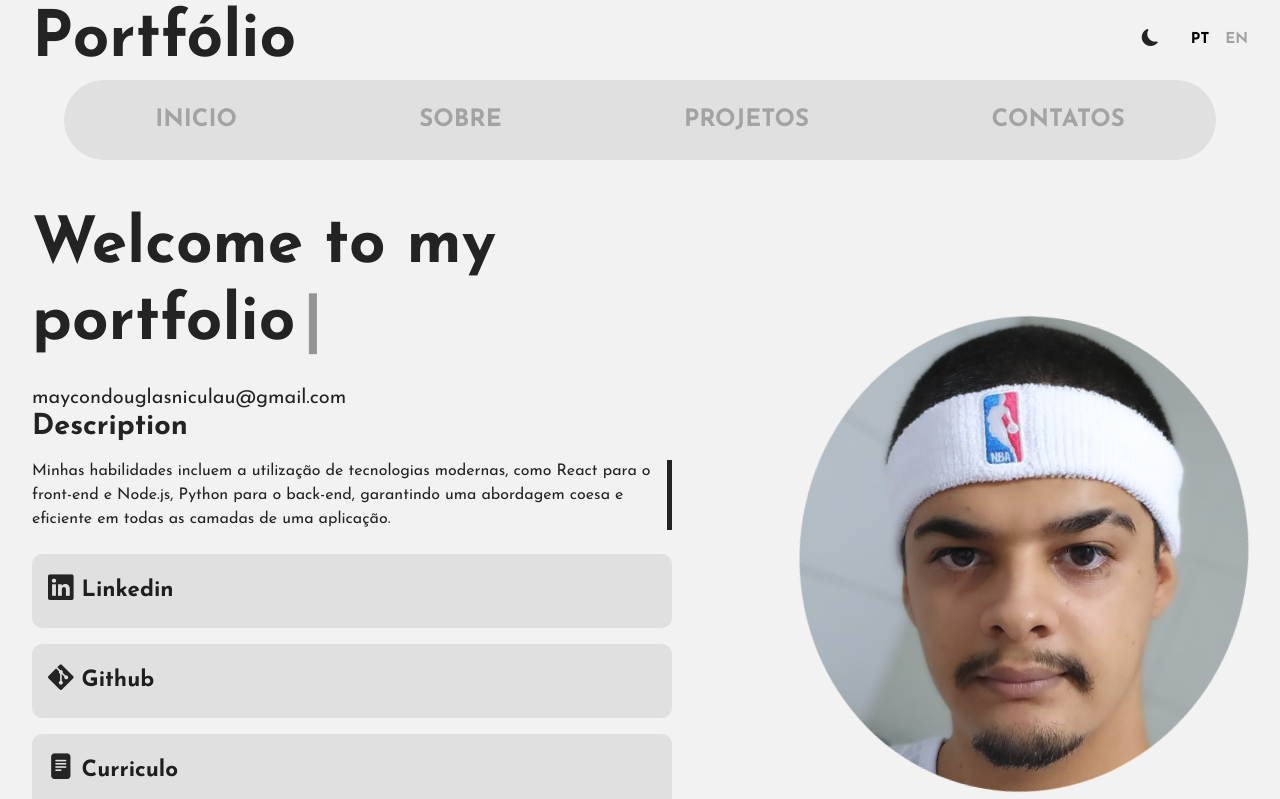
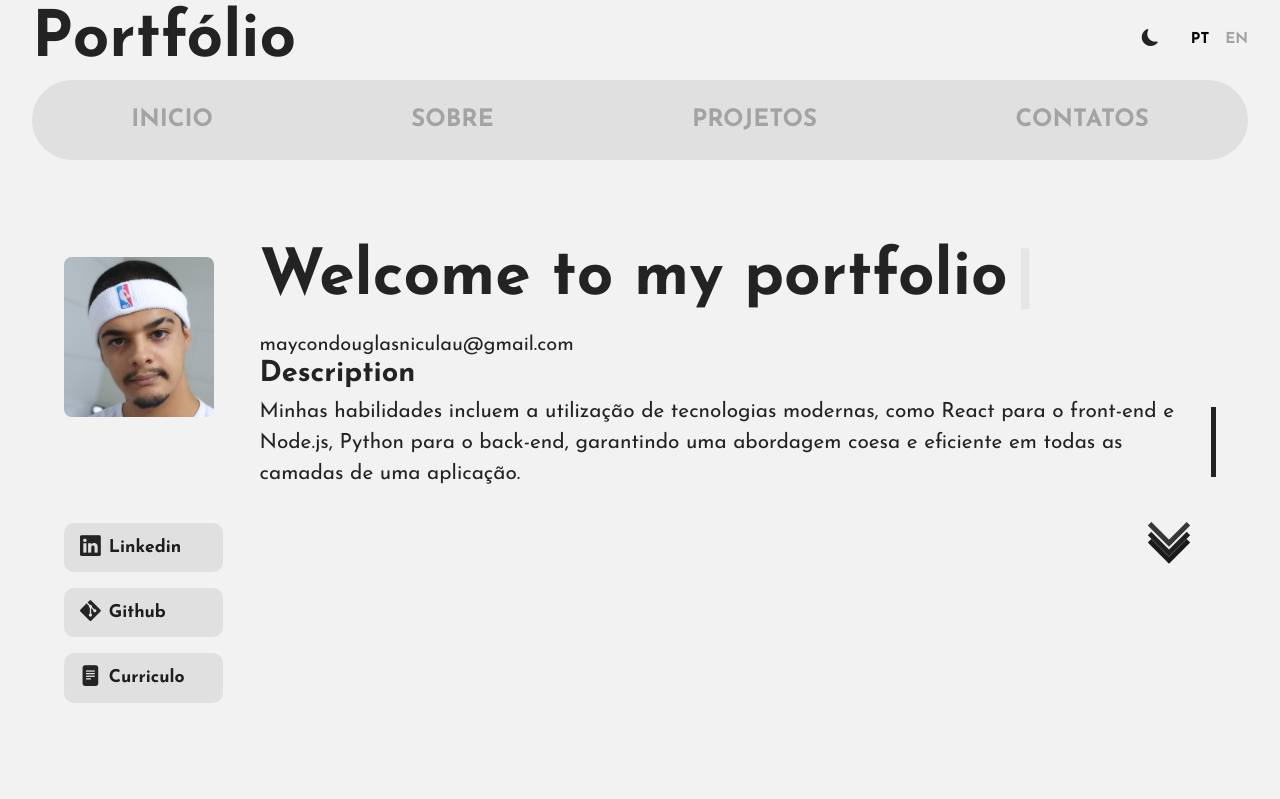
Before and after one commit to Maycondo/Portifolio, a React (Vite) app: page / in a window 1280 px wide. Shown: the top 799 px of the page. Built offline with nearby package versions, Linux system fonts and the light colour scheme.

Commit message:
Fazebdo algumas alterações no home do portifolio , tambem adicionando ScroolReveal no texto do maain.

```diff
--- a/package.json
+++ b/package.json
@@ -13,7 +13,9 @@
     "bootstrap": "^5.3.3",
     "bootstrap-icons": "^1.11.3",
     "framer-motion": "^11.11.7",
+    "gsap": "^3.12.7",
     "react": "^18.3.1",
+    "react-bits": "^1.0.5",
     "react-dom": "^18.3.1",
     "react-icons": "^5.3.0"
   },
--- a/src/Home.jsx
+++ b/src/Home.jsx
@@ -9,6 +9,7 @@ import TextAnimation from './hooks/ AnimationText/useTextAnimation.jsx';
 import ThemeToggle from './hooks/Buttons/useThemeToggle.jsx';
 import ButtonToggle from './hooks/Buttons/useNavButtonToggle.jsx';
 import LanguageSwitch from './hooks/useLanguageSwitch.jsx';
+
 
 // Função para controlar o delay do Loader
 const useLoader = (delay) => {
@@ -106,12 +107,10 @@ export default function Home() {
                         </nav>
                 <section className="Painel-1">
 
-                    <div className="Discrição-Perso">
-                            <TextAnimation></TextAnimation>
-                        <motion.div initial="hidden" animate="visible" variants={slideUp} transition={{ duration: 0.8, ease: "easeInOut" }}>
-                            <h5 id="Email">maycondouglasniculau@gmail.com</h5>
-                            <h1 id="Founder">Description</h1>
-                        <p id="Pequeno-Texto">{texts['text_peque']}</p>
+                    <div className="Painel-Perso">
+                            <div className="Imagem-Perso">
+                                <motion.div initial="hidden" animate="visible" variants={divVariants} transition={{ duration: 0.8, ease: "easeInOut" }} className="rounded-full">
+                                    <img id="Imagem-User" src={Imagem} alt="Imagem_Perso"/>
                                 </motion.div>
                                 <div className="Social-Midias">
                                     <motion.a  href="https://www.linkedin.com/in/maycon-douglas-b97786306/"  target="_blank" initial="hidden" animate="visible" variants={linkVariants} transition={{ duration: 0.5, delay: 0.1 }}>
@@ -124,12 +123,17 @@ export default function Home() {
                                         <i className="bi bi-file-text-fill"></i>Curriculo
                                     </motion.a>
                                 </div>
+                            </div>
+                            <div className="Discrição-Perso">
+                                <TextAnimation></TextAnimation>
+                            <motion.div initial="hidden" animate="visible" variants={slideUp} transition={{ duration: 0.8, ease: "easeInOut" }}>
+                                <h5 id="Email">maycondouglasniculau@gmail.com</h5>
+                                <h1 id="Founder">Description</h1>
+                            <p id="Pequeno-Texto">{texts['text_peque']}</p>
+                            </motion.div >
                                 <ButtonLow></ButtonLow>
                             </div>
-                    <div className="Imagem-Perso">
-                        <motion.div initial="hidden" animate="visible" variants={divVariants} transition={{ duration: 0.8, ease: "easeInOut" }}className="rounded-full">
-                            <img id="Imagem-User" src={Imagem} alt="Imagem_Perso"/>
-                        </motion.div>
+
                     </div>
 
                 </section>
--- a/src/components/Main/index.jsx
+++ b/src/components/Main/index.jsx
@@ -2,6 +2,7 @@
 import { motion } from 'framer-motion';
 import CardFeatures from '../../hooks/Card/useCardFeatures.jsx'
 import InfiniteSlider from '../SliderInfinito/index.jsx'
+import ScrollReveal from "../../hooks/ScrollReveal.js/ScrollReveal.jsx";
 import './style.css'
 
 
@@ -20,7 +21,10 @@ export default function Main ({ texts, navtexts, handleLanguageChange}) {
                 <motion.div initial="hidden" animate="visible" variants={textVariant} transition={{ duration: 0.8, ease: "easeOut" }}>
                 <h1>{navtexts[1]}</h1>
                 <div className="ABOUT">
+                <ScrollReveal>
                     <p id="Text-About">{texts['about']}</p>
+                </ScrollReveal>
+
                 </div>
                 </motion.div>
                 <section className="Tecnologias">
--- a/src/hooks/Low/style.css
+++ b/src/hooks/Low/style.css
@@ -2,6 +2,7 @@
   margin: 2rem;
   padding-top: 2rem;
   display: flex;
+  justify-content: end;
   align-items: center;
 }
 
--- /dev/null
+++ b/src/hooks/ScrollReveal.js/ScrollReveal.css
@@ -0,0 +1,5 @@
+.scroll-reveal {
+    opacity: 0;
+    transform: translateY(50px);
+    transition: opacity 1s ease-out, transform 1s ease-out;
+  }
--- /dev/null
+++ b/src/hooks/ScrollReveal.js/ScrollReveal.jsx
@@ -0,0 +1,35 @@
+/* eslint-disable react/prop-types */
+// eslint-disable-next-line no-unused-vars
+import React, { useEffect, useRef } from "react";
+import gsap from "gsap";
+import { ScrollTrigger } from "gsap/ScrollTrigger";
+import "./ScrollReveal.css"; // Arquivo de estilos separado
+
+gsap.registerPlugin(ScrollTrigger);
+
+const ScrollReveal = ({ children }) => {
+  const sectionRef = useRef(null);
+
+  useEffect(() => {
+    gsap.fromTo(
+      sectionRef.current,
+      { opacity: 0, y: 50 },
+      {
+        opacity: 1,
+        y: 0,
+        duration: 1,
+        ease: "power2.out",
+        scrollTrigger: {
+          trigger: sectionRef.current,
+          start: "top 80%", // Começa a animação quando 80% do elemento entra na tela
+          end: "top 30%",
+          toggleActions: "play none none reverse",
+        },
+      }
+    );
+  }, []);
+
+  return <div ref={sectionRef} className="scroll-reveal">{children}</div>;
+};
+
+export default ScrollReveal;
--- a/src/index.css
+++ b/src/index.css
@@ -132,7 +132,7 @@
 
   .Narve {
     height: 5rem;
-    margin: 0rem 4rem;
+    margin: 0rem 2rem;
     display: flex;
     border-radius: 50px;
     justify-content: space-around;
@@ -145,7 +145,7 @@
     text-decoration: none;
     color: var(--Color-nav-a);
     font-weight: 900;
-    font-size: clamp(16px, 3vw, 24px);
+    font-size: clamp(14px, 3vw, 24px);
     animation: reverse all 1000ms;
     transition: all 300ms;
   }
@@ -161,17 +161,32 @@
     box-sizing: border-box;
   }
 
-  .Discrição-Perso {
-    width: 50%;
-    margin: 2rem;
+  .Painel-Perso {
+    width: 100%;
+    margin: 4rem;
+    display: flex;
+    gap: 0.5rem;
+  }
+
+  .Imagem-Perso{
+    height: auto;
+    width: 35%;
     display: flex;
     flex-direction: column;
-    gap: 0.5rem;
+    justify-content: space-around;
+  }
+
+  #Imagem-User{
+    height: 80%;
+    max-width: auto;
+    border-radius: 5%;
+    display: flex;
+    object-fit: cover;
   }
 
   #Name-Perso {
     margin: 1rem 0rem;
-    font-size: clamp(2rem, 5vw, 4rem);
+    font-size: clamp(3rem, 5vw, 5rem);
     font-weight: 900;
     color: var(--Color-Texto-pequeno);
     transition: all 300ms;
@@ -211,7 +226,7 @@
     height: 70px;
     display: flex;
     align-items: center;
-    font-size: clamp(0.8rem, 2.5vw, 1rem);
+    font-size: clamp(0.8rem, 2.5vw, 1.3rem);
     color: var(--Color-Texto-pequeno);
     border-right: solid 5px var(--Color-Texto-pequeno);
     transition: all 300ms;
@@ -219,16 +234,17 @@
 
   .Social-Midias {
     height: 35%;
+    width: 85%;
     display: flex;
     flex-direction: column;
     gap: 1rem;
-    justify-content: center;
-    align-items: center;
+    justify-content: start;
+    align-items: start;
   }
 
   .Social-Midias a {
     height: clamp(60px, 10vw, 75px);
-    font-size: clamp(1rem, 3vw, 1.4rem);
+    font-size: clamp(1rem, 3vw, 1.1rem);
     width: 100%;
     display: flex;
     background-color: var(--Backgtound-cards-icons);
@@ -247,31 +263,11 @@
   }
 
   .Social-Midias i {
-    font-size: clamp(1.2rem, 3vw, 1.6rem);
+    font-size: clamp(1.2rem, 3vw, 1.3rem);
     font-weight: 900;
     color: var(--Color-icons-redes);
     margin-left: 1rem;
     transition: all 300ms;
-  }
-
-  .Imagem-Perso{
-    height: auto;
-    margin:  1rem;
-    width: 35%;
-    display: flex;
-    align-items: center;
-    justify-content: center;
-  }
-
-  #Imagem-User{
-    height: 80%;
-    max-width: 100%;
-    position: relative;
-    top: 0;
-    left: 5rem;
-    border-radius: 50%;
-    transform: rotate(10deg);
-    object-fit: cover;
   }
 
   @media (max-width: 768px) {
```
Also changed, not shown: 1 other file (tests, documents, lock files or other folders). Lines whose indentation alone changed are shown as unchanged.
